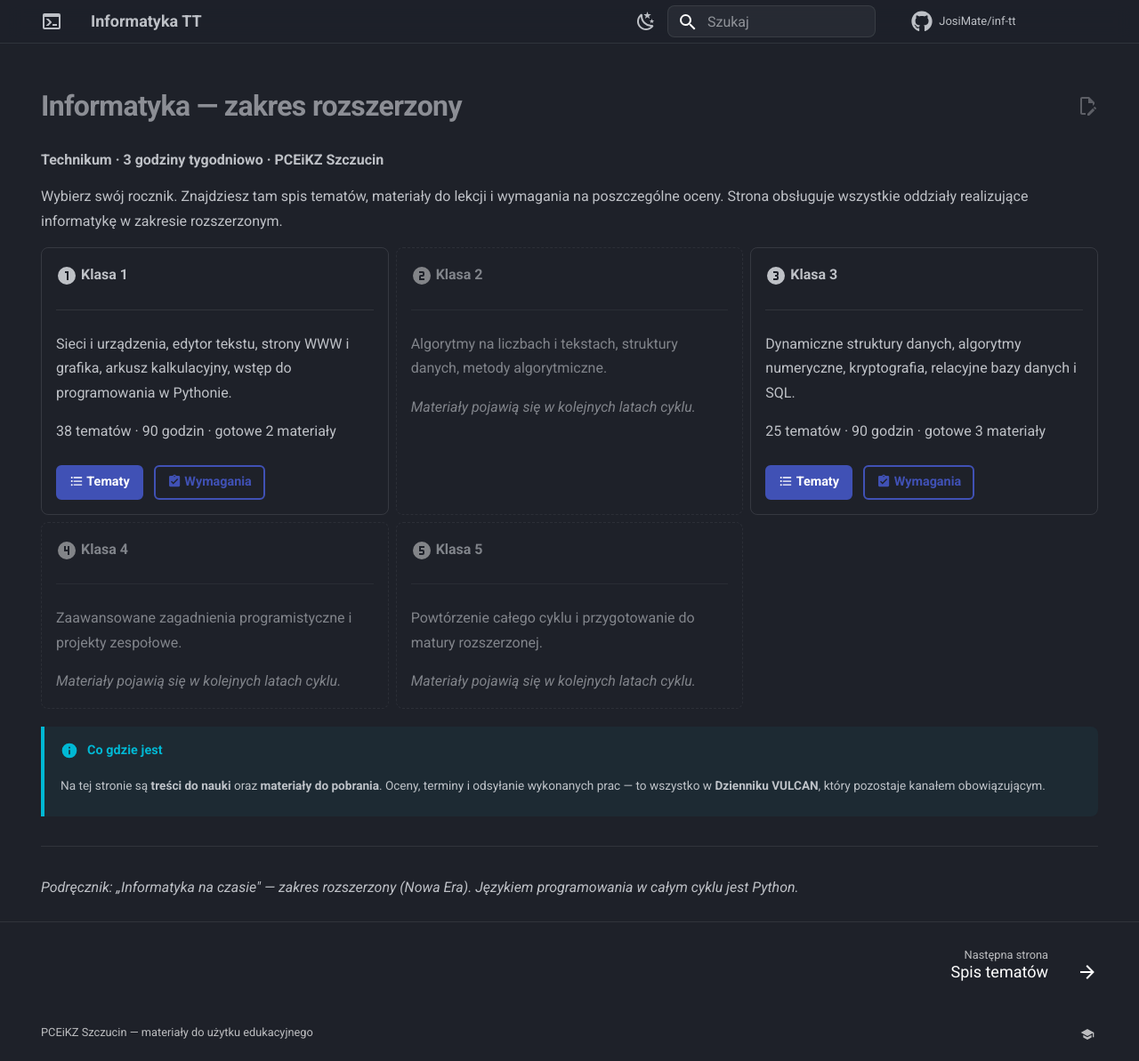
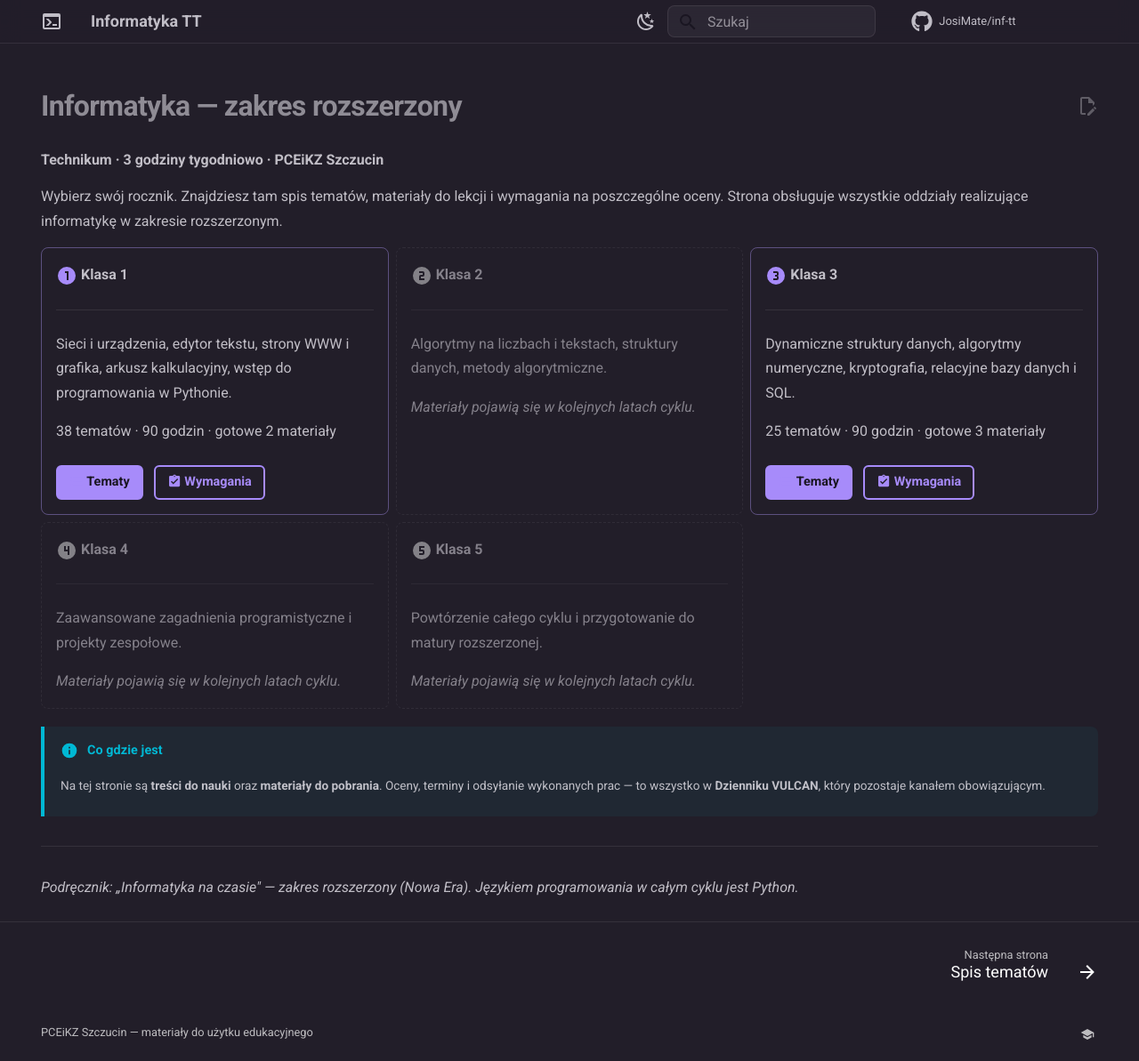
Before and after one commit to JosiMate/inf-1, an MkDocs documentation site: the page built from docs/index.md, in a window 1280 px wide and 1193 px high. Shown: the whole window at 89% size. Built offline with MkDocs 1.6.1 and Material for MkDocs 9.7.7, drawn with Linux system fonts in a browser that asks for light colours; comment, search, counter and statistics services are not loaded.

Commit message:
new theme

```diff
--- /dev/null
+++ b/docs/stylesheets/motyw.css
@@ -0,0 +1,78 @@
+/* ═══════════════════════════════════════════════════════════════════════════
+   Motyw kolorystyczny serwisu inf-tt — wyprowadzony z ikony serwisu.
+
+   Ikona (docs/assets/favicon.png) to znak zachęty powłoki „>_" na tle #7c3aed:
+   fiolet. Wcześniej ikona była turkusowa, dokładnie w tym samym odcieniu co
+   ikona serwisu ASSO (175° i 173°) — a klasa 3TT korzysta z obu serwisów naraz
+   i nie dało się ich odróżnić. Turkus został przy ASSO, tutaj wszedł fiolet.
+
+   Ten plik dopasowuje kolory akcentu i przechylenie neutralnych szarości do
+   ikony; jest wczytywany jako trzeci, po stylesheets/extra.css, i dotyczy
+   wyłącznie tego serwisu.
+
+   Kontrast policzony na wartościach, które CSS naprawdę wylicza w przeglądarce
+   (a nie na tle „mniej więcej takim jak slate"). Próg AA dla tekstu to 4,5:1;
+   tło motywu ciemnego wychodzi tu #221e29:
+       #7c3aed na białym        → 5,70:1  ✔ motyw jasny
+       #7c3aed na tle slate     → 2,87:1  ✘ za mało, stąd jaśniejszy wariant
+       #a78bfa na tle slate     → 6,00:1  ✔ motyw ciemny
+       tekst #1a1622 na #a78bfa → 6,53:1  ✔ napis na przycisku podstawowym
+       biel na #a78bfa          → 2,72:1  ✘ dlatego napis jest ciemny
+   ═══════════════════════════════════════════════════════════════════════════ */
+
+/* ─────────────────────────── motyw ciemny (slate) ─────────────────────────── */
+/* Selektory celowo dwuczłonowe. Material ustawia --md-typeset-a-color regułą
+   [data-md-color-scheme=slate][data-md-color-primary=indigo], która ma wyższą
+   swoistość niż sam [data-md-color-scheme=slate] — bez dopisania drugiego
+   atrybutu odnośniki i aktywna pozycja nawigacji zostawały indygo. */
+[data-md-color-scheme="slate"][data-md-color-primary] {
+  /* Material buduje wszystkie szarości slate z jednego odcienia. Domyślne 232
+     to chłodny błękitny grafit; 260 przesuwa je ledwie zauważalnie w fiolet,
+     przez co akcent przestaje wyglądać jak wtręt z innego zestawu. Wartość
+     dobrana nisko — przy większej całe tło robi się śliwkowe. */
+  --md-hue: 260;
+
+  /* Odnośniki i akcenty: jaśniejszy brat koloru ikony — ten sam odcień (262°),
+     wyżej postawiona jasność. To gotowy violet-400; osobny odcień dobierany
+     ręcznie okazał się niepotrzebny, bo ten wyrabia 6,00:1. */
+  --md-typeset-a-color: #a78bfa;
+  --md-primary-fg-color: #a78bfa;
+  --md-primary-fg-color--light: #c4b5fd;
+  --md-primary-fg-color--dark: #7c3aed;
+  --md-accent-fg-color: #c4b5fd;
+
+  /* Napis na przycisku podstawowym musi być ciemny — biel na tym fiolecie
+     daje 2,72:1, czyli poniżej każdego progu. */
+  --md-primary-bg-color: #1a1622;
+  --md-primary-bg-color--light: #1a1622;
+}
+
+/* ─────────────────────────── motyw jasny (default) ─────────────────────────── */
+[data-md-color-scheme="default"][data-md-color-primary] {
+  /* Tu wchodzi dokładnie kolor ikony — na bieli ma 5,70:1. */
+  --md-typeset-a-color: #7c3aed;
+  --md-primary-fg-color: #7c3aed;
+  --md-primary-fg-color--light: #9061f9;
+  --md-primary-fg-color--dark: #5b21b6;
+  --md-accent-fg-color: #5b21b6;
+  --md-primary-bg-color: #ffffff;
+  --md-primary-bg-color--light: #ffffff;
+}
+
+/* Pasek wyboru tekstu — drobiazg, ale przy zaznaczaniu widać go na każdej
+   stronie i w domyślnym indygo wyglądałby obco. */
+::selection {
+  background-color: color-mix(in srgb, var(--md-typeset-a-color) 28%, transparent);
+}
+
+/* Kafelki wyboru rocznika: cienka fioletowa obwódka zamiast neutralnej, żeby
+   strona startowa od razu niosła kolor serwisu. Roczniki bez materiałów
+   zostają szare — za ich wygaszenie odpowiada reguła w assets/extra.css. */
+.wybor-rocznika.grid.cards > ul > li:has(.md-button) {
+  border-color: color-mix(in srgb, var(--md-typeset-a-color) 35%, var(--ui-linia));
+}
+
+/* Numer rocznika na kafelku — w kolorze serwisu. */
+.wybor-rocznika.grid.cards > ul > li:has(.md-button) .twemoji {
+  color: var(--md-typeset-a-color);
+}
--- a/mkdocs.yml
+++ b/mkdocs.yml
@@ -56,9 +56,10 @@
 
 extra_css:
   # Kolejność ma znaczenie: najpierw style elementów interaktywnych,
-  # potem warstwa wyglądu powłoki dokumentacji.
+  # potem warstwa wyglądu powłoki dokumentacji, na końcu kolory serwisu.
   - assets/extra.css
   - stylesheets/extra.css
+  - stylesheets/motyw.css
 
 extra_javascript:
   # docx.umd.js celowo NIE jest tu wymieniony — karta.js doczyta go dopiero
```
Also changed, not shown: docs/assets/favicon.png.
